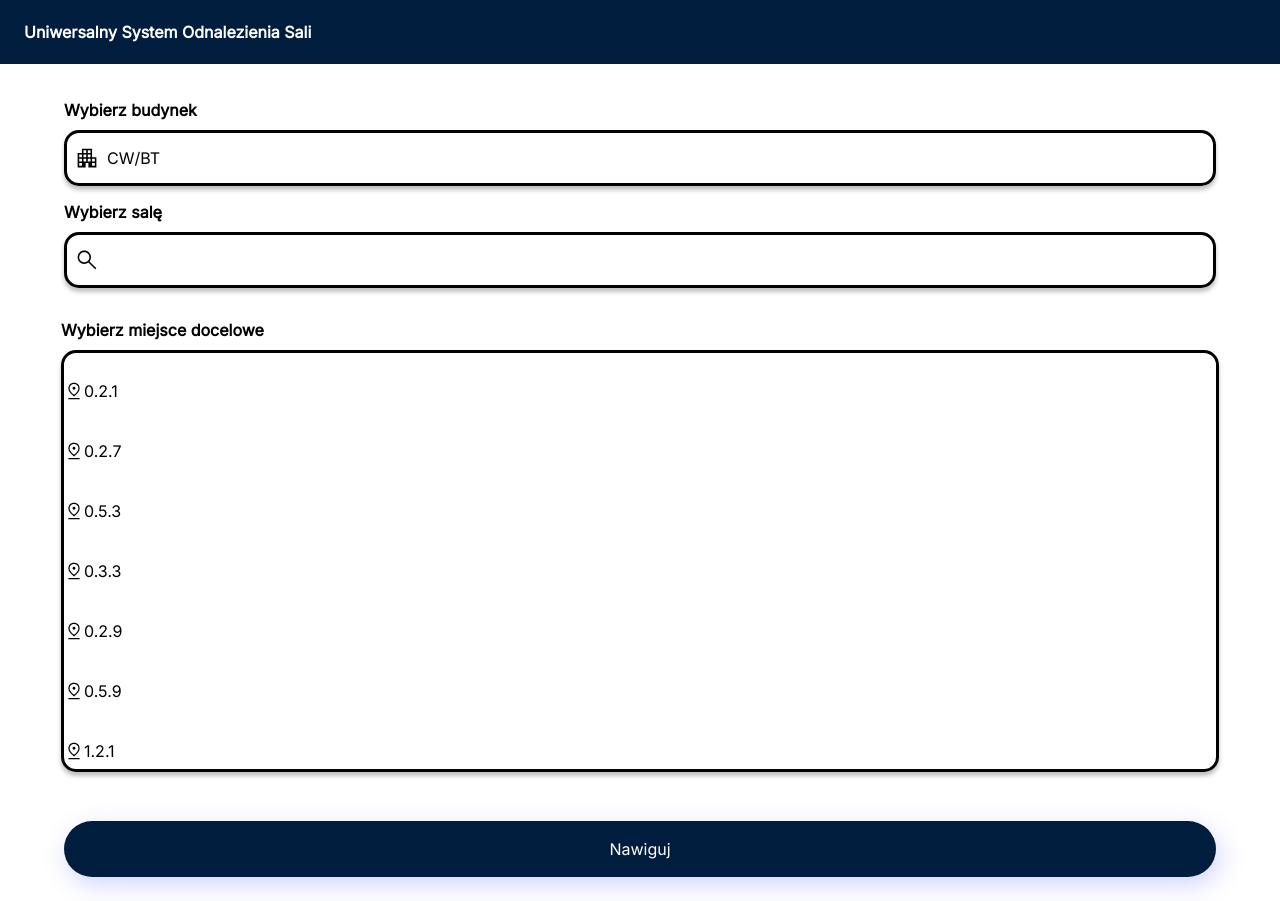
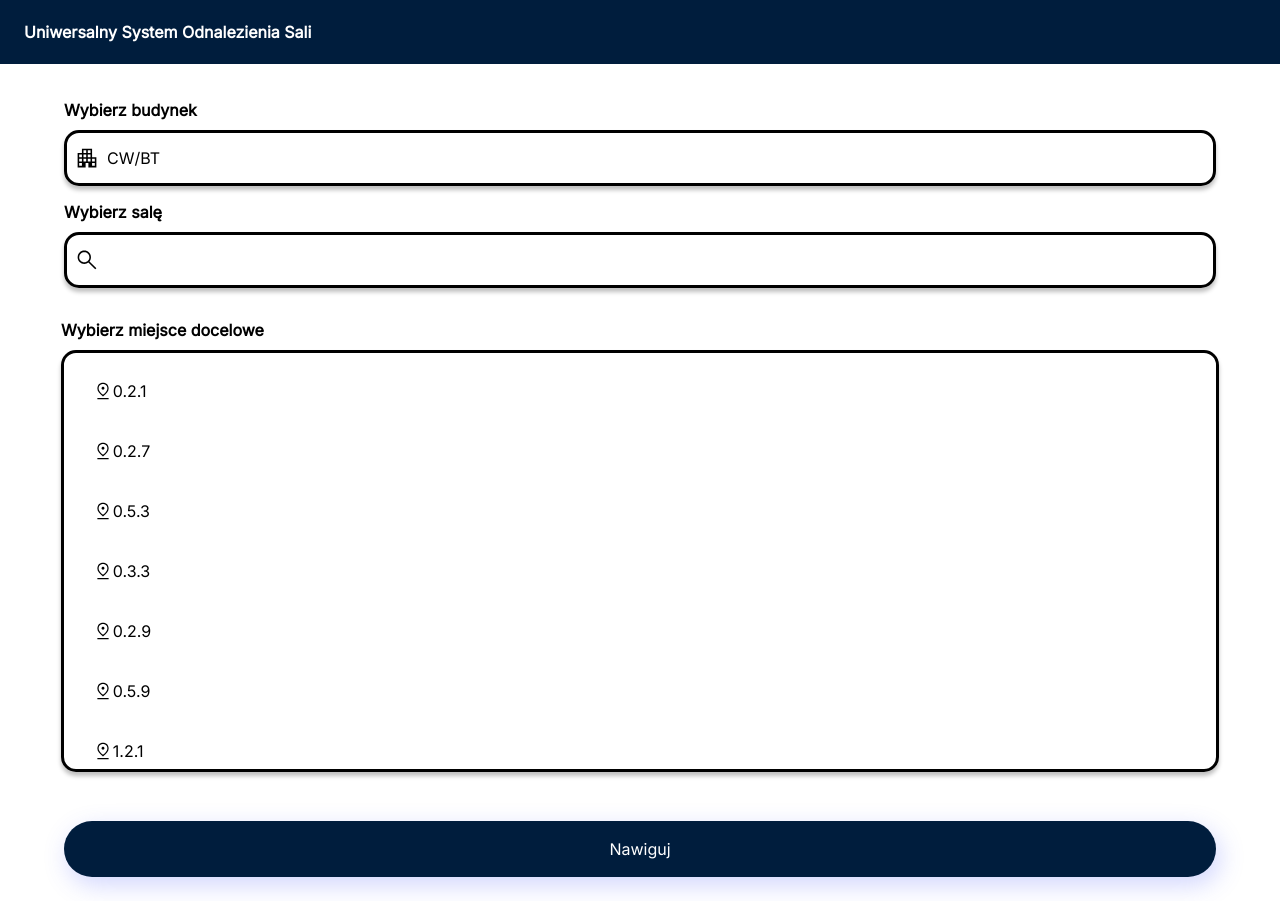
Before and after one commit to USOS-WEB/usos.web.app, a React (Create React App) app: page /Search/1 in a window 1280 px wide. Built offline with nearby package versions, Linux system fonts and the light colour scheme.

Commit message:
add orange color on select

```diff
--- a/src/components/DestinationSelection/DestinationSelection.module.css
+++ b/src/components/DestinationSelection/DestinationSelection.module.css
@@ -7,10 +7,6 @@
 .selection {
     overflow: hidden;
     overflow-y: scroll;
-    /* display: flex; */
-    flex-direction: column;
-    align-items: center;
-
     width: 90vw;
     margin-bottom: 25px;
     height: 400px;
--- a/src/components/DestinationSelection/DestinationSelection.tsx
+++ b/src/components/DestinationSelection/DestinationSelection.tsx
@@ -6,9 +6,10 @@ interface DestinationSelectionProps {
     filterText: string;
     points: any[]
     onClick: (point: any) => void
+    selectedId: string
 }
 
-export const DestinationSelection: React.FC<DestinationSelectionProps> = ({caption, points, onClick}) => {
+export const DestinationSelection: React.FC<DestinationSelectionProps> = ({caption, points, onClick, selectedId}) => {
 
     // const rooms = JSON.parse(JSON.stringify(pointsMock));
     // const roomElements: Array<JSX.Element> = [];
@@ -28,7 +29,7 @@ export const DestinationSelection: React.FC<DestinationSelectionProps> = ({capti
         <div className={styles.container}>
             <label className={styles.label} htmlFor={caption}>{caption}</label>
             <div className={styles.selection}>
-                {realPoints.length && realPoints.map( (point: any) => <Selection name={point.name} key={point.id} onClick={() => { onClick(point)}}/>)}
+                {realPoints.length && realPoints.map( (point: any) => <Selection isActive={selectedId === point.id} name={point.name} key={point.id} onClick={() => { onClick(point)}}/>)}
             </div>
         </div>
     );
--- a/src/components/Selection/Selection.module.css
+++ b/src/components/Selection/Selection.module.css
@@ -3,5 +3,16 @@
     align-items: center;
     border-radius: 15px;
     height: 60px;
+    margin: 0 auto;
     width: 95%;
 }
+
+.selectionActive {
+    display: flex;
+    margin: 0 auto;
+    align-items: center;
+    border-radius: 15px;
+    height: 60px;
+    width: 95%;
+    background-color: #FFC300;
+}
--- a/src/components/Selection/Selection.tsx
+++ b/src/components/Selection/Selection.tsx
@@ -4,11 +4,12 @@ import pinIcon from '../../images/pin.svg'
 interface SelectionProps {
     name: string
     onClick: () => void
+    isActive: boolean
 }
 
-export const Selection: React.FC<SelectionProps> = ({name, onClick}) => {
+export const Selection: React.FC<SelectionProps> = ({name, onClick, isActive}) => {
     return (
-        <div className={styles.selection} onClick={onClick}>
+        <div className={isActive ? styles.selectionActive: styles.selection} onClick={onClick}>
             <img src={pinIcon} alt="pin icon"></img>
             <span>{name}</span>
         </div>
--- a/src/views/SearchPlaceView/SearchPlaceView.tsx
+++ b/src/views/SearchPlaceView/SearchPlaceView.tsx
@@ -85,7 +85,7 @@ export const SearchPlaceView = () => {
               <SearchBar caption='Wybierz budynek' source={buildingIcon} alt='budynek' filterText={"CW/BT"} onFilterTextChange={() => {}} />
               <SearchBar caption='Wybierz salę' source={searchIcon} alt='wyszukiwanie' filterText={currentChosenPathName} onFilterTextChange={() => {}}   />
           </div>
-          <DestinationSelection caption='Wybierz miejsce docelowe' filterText={''} points={points as any} onClick={selectPathId}/>
+          <DestinationSelection caption='Wybierz miejsce docelowe' filterText={''} points={points as any} onClick={selectPathId} selectedId={selectedId}/>
           <LinkButton href="/Path" text="Nawiguj" onClick={fetchChosenPath}/>
       </div>
     </div>
```
